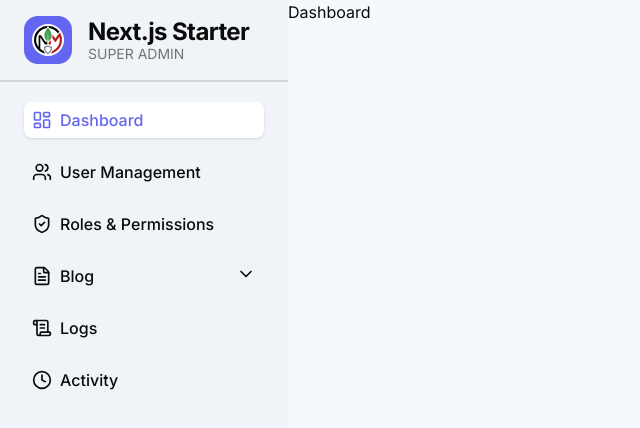
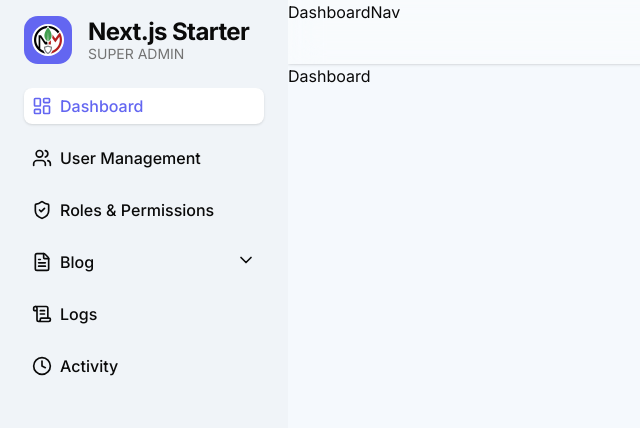
Before and after one commit to sajid-islam/nextjs-shadcn-auth-starter, a Next.js app: page /dashboard in a window 1280 px wide. Shown: the top 428 px of the page, without its empty margins (0-640 px from the left). Built offline with nearby package versions, Linux system fonts and the light colour scheme.

Commit message:
initiat dashboard nav and style root scroll bar

```diff
--- a/src/app/(dashboard)/layout.tsx
+++ b/src/app/(dashboard)/layout.tsx
@@ -1,3 +1,4 @@
+import DashboardNav from "@/components/layout/dashboard-nav/DashboardNav";
 import Sidebar from "@/components/layout/sidebar/Sidebar";
 import React from "react";
 
@@ -5,7 +6,10 @@ export default function DashboardLayout({ children }: { children: React.ReactNod
   return (
     <main className="flex h-screen overflow-hidden">
       <Sidebar />
-      <div className="flex-1 overflow-y-auto bg-[#F5F9FD]">{children}</div>
+      <div className="root-scroller flex-1 overflow-y-auto bg-[#F5F9FD]">
+        <DashboardNav />
+        {children}
+      </div>
     </main>
   );
 }
--- a/src/app/globals.css
+++ b/src/app/globals.css
@@ -143,6 +143,18 @@
   }
 }
 
+.root-scroller::-webkit-scrollbar {
+  width: 8px;
+}
+
+.root-scroller::-webkit-scrollbar-track {
+  background: transparent;
+}
+.root-scroller::-webkit-scrollbar-thumb {
+  background: var(--tertiary);
+  border-radius: 10px;
+}
+
 .sidebar-scroller::-webkit-scrollbar {
   width: 6px;
 }
--- a/src/app/layout.tsx
+++ b/src/app/layout.tsx
@@ -22,7 +22,7 @@ export default function RootLayout({
   children: React.ReactNode;
 }>) {
   return (
-    <html lang="en" className={`${inter.className} h-full antialiased`}>
+    <html lang="en" className={`${inter.className} root-scroller h-full antialiased`}>
       <body className="flex min-h-full flex-col">{children}</body>
     </html>
   );
--- /dev/null
+++ b/src/components/layout/dashboard-nav/DashboardNav.tsx
@@ -0,0 +1,9 @@
+const DashboardNav = () => {
+  return (
+    <nav className="sticky top-0 z-40 h-16 w-full bg-white/30 shadow-sm backdrop-blur-lg">
+      DashboardNav
+    </nav>
+  );
+};
+
+export default DashboardNav;
--- a/src/components/layout/sidebar/Sidebar.tsx
+++ b/src/components/layout/sidebar/Sidebar.tsx
@@ -14,7 +14,7 @@ const Sidebar = () => {
     <aside className="w-72">
       <div className="flex h-screen flex-col bg-[#F0F4F8]">
         {/* Logo and Title */}
-        <section className="flex items-center gap-4 border-b-2 border-gray-300 px-6 py-4">
+        <section className="flex items-center gap-4 px-6 py-4">
           <span className="bg-primary flex size-12 items-center justify-center rounded-xl p-2">
             <Image
               src="/logo-with-bg.png"
@@ -31,7 +31,7 @@ const Sidebar = () => {
           </div>
         </section>
         {/* Sidebar Menu */}
-        <section className="sidebar-scroller mt-5 flex flex-col gap-4 overflow-y-auto px-6">
+        <section className="sidebar-scroller mt-2 flex flex-col gap-4 overflow-y-auto px-6">
           {sidebarItems.map((sidebarItem) => (
             <SidebarItem
               key={sidebarItem.label}
```
